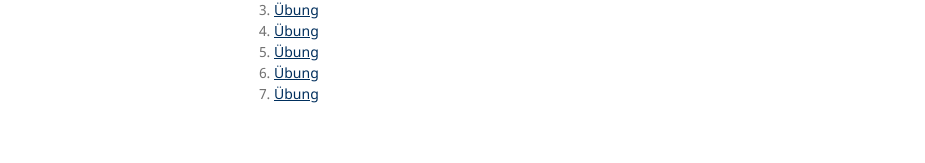
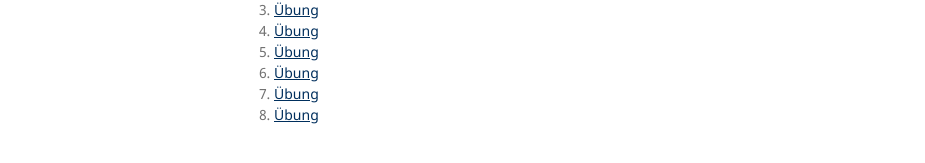
Before and after one commit to JULIELab/JULIELab.github.io, a Jekyll site: the page built from Courses/Computerlinguistik+Sprachtechnologie.md, in a window 1280 px wide. Shown: the part 614-777 px from the top of the page, without its empty margins (176-1101 px from the left). Built offline with Jekyll 4.4.1, drawn with Linux system fonts in a browser that asks for light colours.

Commit message:
exercise clst

```diff
--- a/Courses/Computerlinguistik+Sprachtechnologie.md
+++ b/Courses/Computerlinguistik+Sprachtechnologie.md
@@ -23,3 +23,4 @@ In der Vorlesung werden einerseits methodische Grundlagen der Computerlinguistik
 5. [Übung](/downloads/teaching/ws201819/clst/blatt05_clst.pdf)
 6. [Übung](/downloads/teaching/ws201819/clst/blatt06_clst.pdf)
 7. [Übung](/downloads/teaching/ws201819/clst/blatt07_clst.pdf)
+8. [Übung](/downloads/teaching/ws201819/clst/blatt08_clst.pdf)
```
Also changed, not shown: 1 other file.
